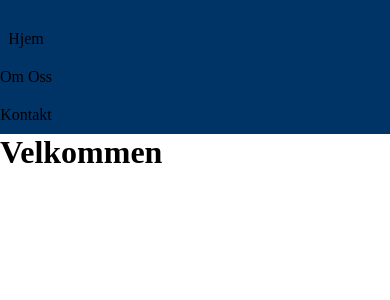
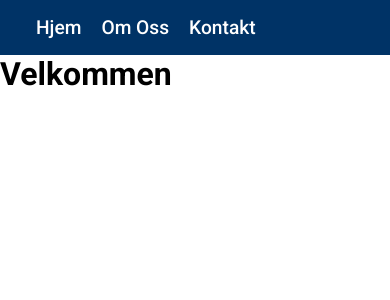
Before and after one commit to btfredr/reactjava, a Next.js app in the folder frontend/: page / in a window 390 px wide. Shown: the top 300 px of the page. Built offline with nearby package versions, Linux system fonts and the light colour scheme.

Commit message:
added new font and added some padding to nav

```diff
--- a/frontend/src/app/components/Nav.js
+++ b/frontend/src/app/components/Nav.js
@@ -6,13 +6,13 @@ const Nav = () => {
         <div className="nav">
             <ul className="nav-list">
                 <li className="nav-item">
-                    <Link href="/">Hjem</Link>
+                    <Link href="/" className="nav-link">Hjem</Link>
                 </li>
                 <li className="nav-item">
-                <Link href="/">Om Oss</Link>
+                <Link href="/" className="nav-link">Om Oss</Link>
                 </li>
                 <li className="nav-item">
-                <Link href="/">Kontakt</Link>
+                <Link href="/" className="nav-link">Kontakt</Link>
                 </li>
             </ul>
         </div>
--- a/frontend/src/app/globals.css
+++ b/frontend/src/app/globals.css
@@ -1,3 +1,5 @@
+@import url('https://fonts.googleapis.com/css2?family=Roboto:ital,wght@0,100..900;1,100..900&display=swap');
+
 html,
 body {
   max-width: 100vw;
@@ -8,6 +10,11 @@ body {
   box-sizing: border-box;
   padding: 0;
   margin: 0;
+  font-family: "Roboto", serif;
+  font-optical-sizing: auto;
+  font-style: normal;
+  font-variation-settings:
+    "wdth" 100;
 }
 
 a {
@@ -25,6 +32,7 @@ a {
   position: sticky;
   top: 0;
   z-index: 1000;
+  padding: 1em;
 }
 
 .nav-list {
@@ -51,13 +59,5 @@ a {
 }
 
 @media (max-width: 768px) {
-  .nav-list {
-    flex-direction: column;
-    align-items: center;
-    margin-top: 20px;
-  }
 
-  .nav-item {
-    margin: 10px 0;
-  }
 }
--- a/frontend/src/app/page.js
+++ b/frontend/src/app/page.js
@@ -1,4 +1,4 @@
-import Nav from "./components/nav";
+import Nav from "./components/Nav";
 
 export default function Home() {
   return (
```
